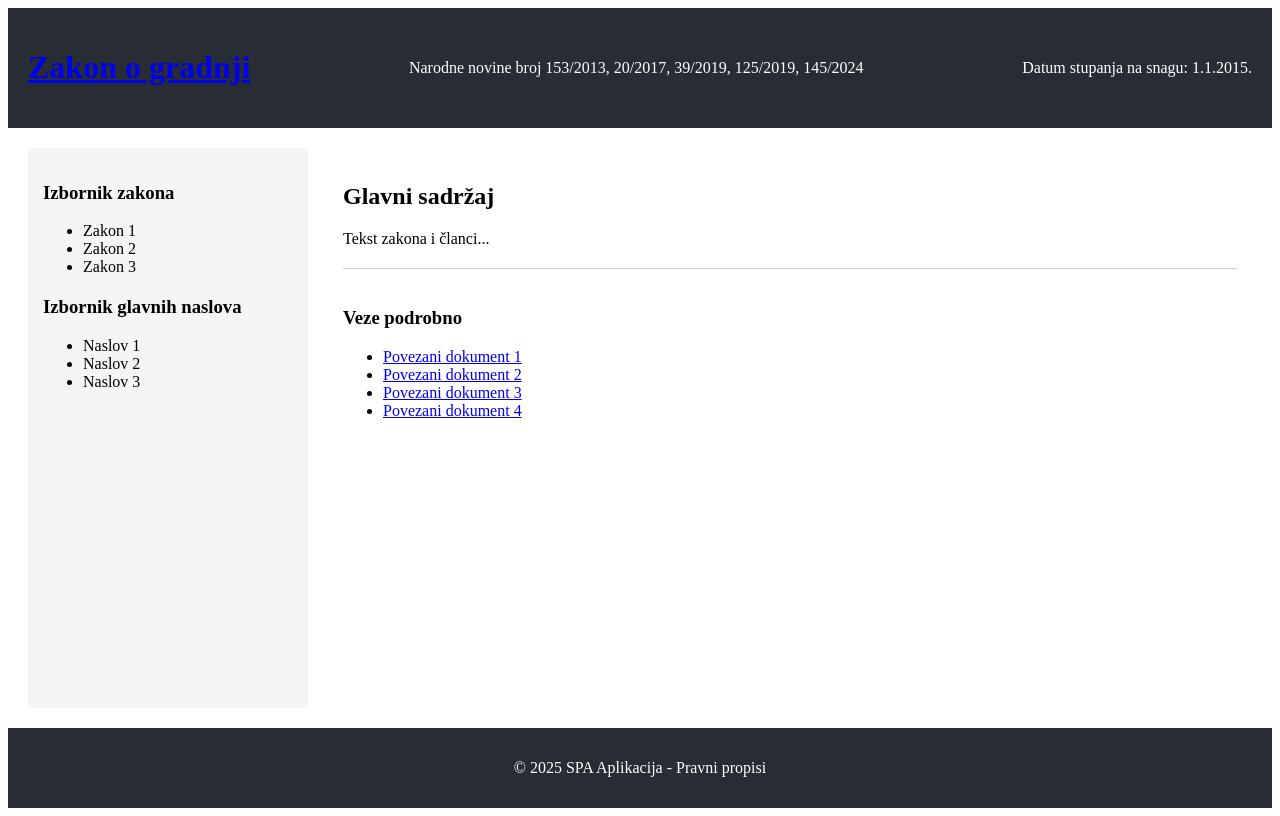
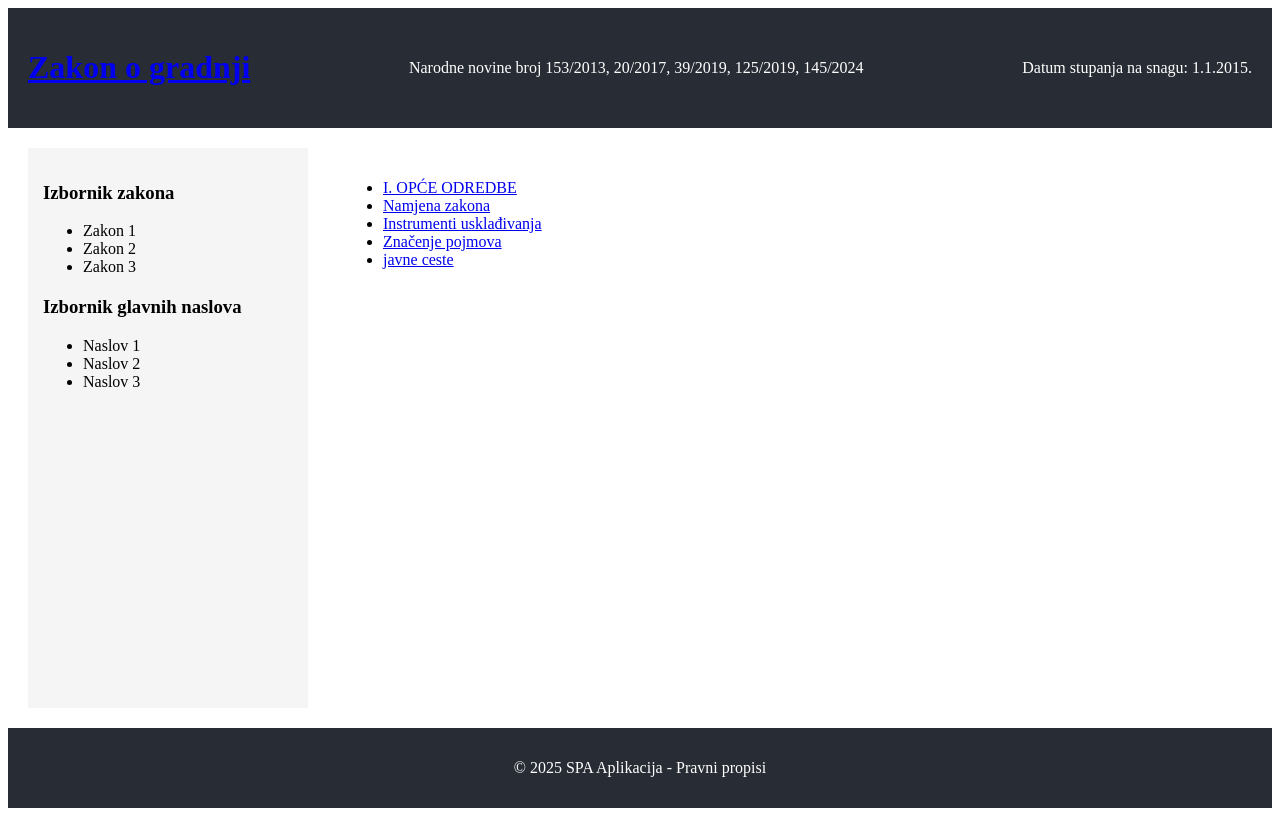
Before and after one commit to ZeljkoGlavinic/vite-react, a React (Vite) app: page / in a window 1280 px wide. Built offline with nearby package versions, Linux system fonts and the light colour scheme.

Commit message:
Uvedena komponenta VezaPodrobno za prikaz pojedinačnih veza s detaljima i komponenta StrukturiraniPopisPodrobnihVeza za strukturirani popis veza u desnom stupcu. Uklonjeni su stari nepotrebni fajlovi i komponente povezane s njima.

```diff
--- a/src/components/layout/DesniStupac/DesniStupac.jsx
+++ b/src/components/layout/DesniStupac/DesniStupac.jsx
@@ -1,13 +1,11 @@
-import GlavniSadrzaj from './GlavniSadrzaj'
-import VezePodrobno from './VezePodrobno'
+import StrukturiraniPopisPodrobnihVeza from './StrukturiraniPopisPodrobnihVeza'
 
 function DesniStupac() {
-  return (
-    <main className="desni-stupac">
-      <GlavniSadrzaj />
-      <VezePodrobno />
-    </main>
-  )
+	return (
+		<main className="desni-stupac">
+			<StrukturiraniPopisPodrobnihVeza />
+		</main>
+	)
 }
 
 export default DesniStupac
--- a/src/components/layout/DesniStupac/GlavniSadrzaj.jsx
+++ /dev/null
@@ -1,10 +0,0 @@
-function GlavniSadrzaj() {
-  return (
-    <div className="glavni-sadrzaj-tekst">
-      <h2>Glavni sadržaj</h2>
-      <p>Tekst zakona i članci...</p>
-    </div>
-  )
-}
-
-export default GlavniSadrzaj
--- /dev/null
+++ b/src/components/layout/DesniStupac/StrukturiraniPopisPodrobnihVeza.jsx
@@ -0,0 +1,22 @@
+import { procitajJSON } from './procitajJSON'
+import { VezaPodrobno } from './VezaPodrobno'
+
+function StrukturiraniPopisPodrobnihVeza() {
+	const PodrobneStavke = procitajJSON()
+
+	return (
+		<ul>
+			{PodrobneStavke.map((stavka) => {
+				let { poveznica, naslov, razina } = stavka
+				return (
+					<VezaPodrobno
+						punaPoveznica={poveznica}
+						naslov={naslov}
+						razina={razina}
+					/>
+				)
+			})}
+		</ul>
+	)
+}
+export default StrukturiraniPopisPodrobnihVeza
--- /dev/null
+++ b/src/components/layout/DesniStupac/VezaPodrobno.jsx
@@ -0,0 +1,9 @@
+export function VezaPodrobno({ punaPoveznica, naslov, razina }) {
+	return (
+		<li>
+			<a href={punaPoveznica} id="stavka16" target="_blank" title="Šaptač">
+				{naslov}
+			</a>
+		</li>
+	)
+}
--- a/src/components/layout/DesniStupac/VezePodrobno.jsx
+++ /dev/null
@@ -1,15 +0,0 @@
-function VezePodrobno() {
-
-  return (
-    <div className="veze-podrobno">
-      <h3>Veze podrobno</h3>
-      <ul>
-        <li><a href="#">Povezani dokument 1</a></li>
-        <li><a href="#">Povezani dokument 2</a></li>
-        <li><a href="#">Povezani dokument 3</a></li>
-        <li><a href="#">Povezani dokument 4</a></li>
-      </ul>
-    </div>
-  )
-}
-export default VezePodrobno
--- /dev/null
+++ b/src/components/layout/DesniStupac/procitajJSON.jsx
@@ -0,0 +1,34 @@
+export function procitajJSON() {
+	return [
+		{
+			naslov: 'I. OPĆE ODREDBE',
+			poveznica:
+				'/z/244/zakon-o-cestama#:~:text=Pro%C4%8Di%C5%A1%C4%87eni%20PODZAKONSKI%20PROPISI-,i.%20opce%20odredbe,-Namjena%20zakona',
+			razina: 1,
+		},
+		{
+			naslov: 'Namjena zakona',
+			poveznica:
+				'/z/244/zakon-o-cestama#:~:text=I.%20OP%C4%86E%20ODREDBE-,namjena%20zakona',
+			razina: 2,
+		},
+		{
+			naslov: 'Instrumenti usklađivanja',
+			poveznica:
+				'/z/244/zakon-o-cestama#:~:text=instrumenti%20uskla%C4%91ivanja',
+			razina: 2,
+		},
+		{
+			naslov: 'Značenje pojmova',
+			poveznica:
+				'/z/244/zakon-o-cestama#:~:text=17.%20velja%C4%8De%202020.).-,znacenje%20pojmova,-%C4%8Clanak%202.%20(NN',
+			razina: 2,
+		},
+		{
+			naslov: 'javne ceste',
+			poveznica:
+				'/z/244/zakon-o-cestama#:~:text=1.%20%C2%BB-,javne%20ceste,-%C2%AB%20su%20ceste%20razvrstane',
+			razina: 3,
+		},
+	]
+}
```
Also changed, not shown: zz Zadaci.txt.
